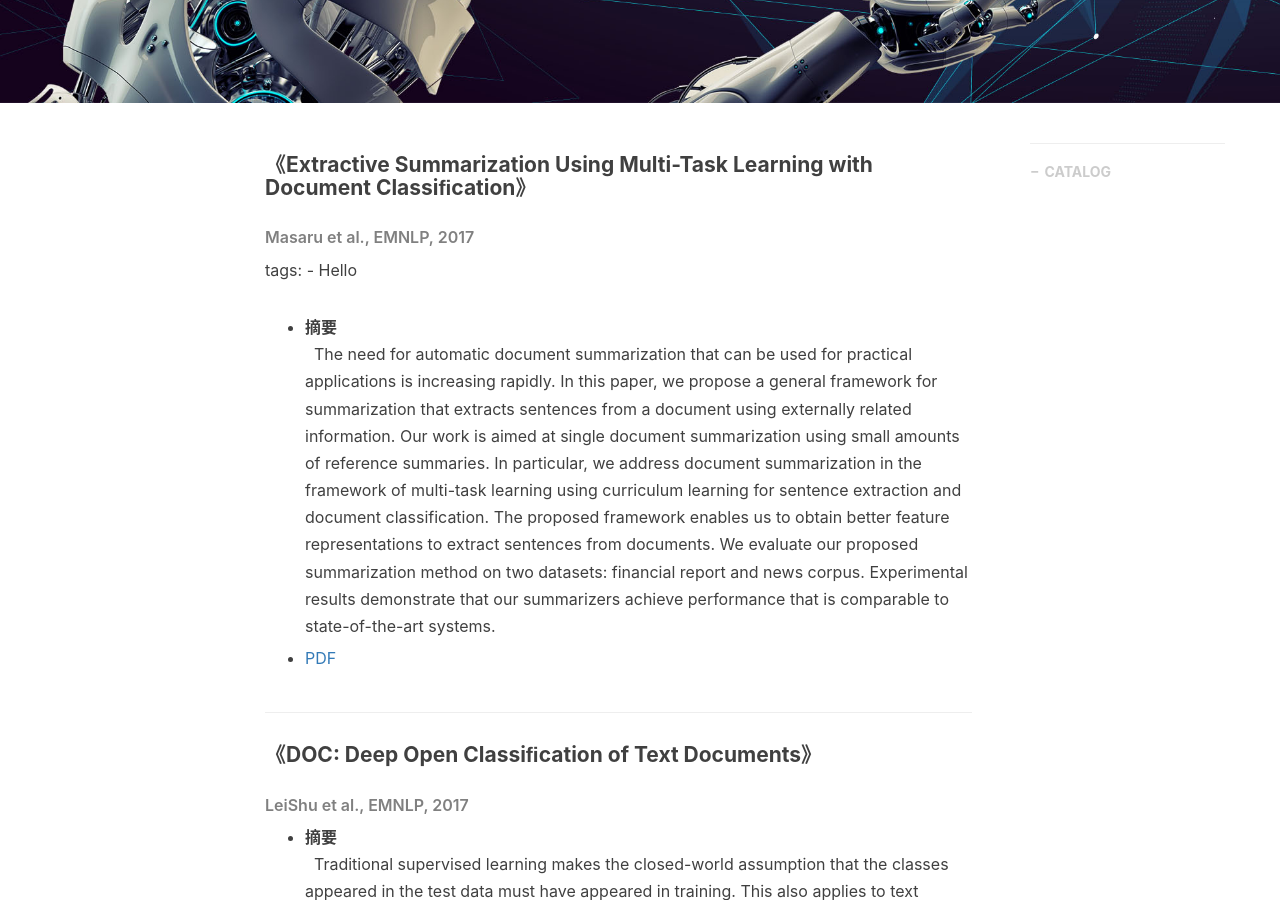
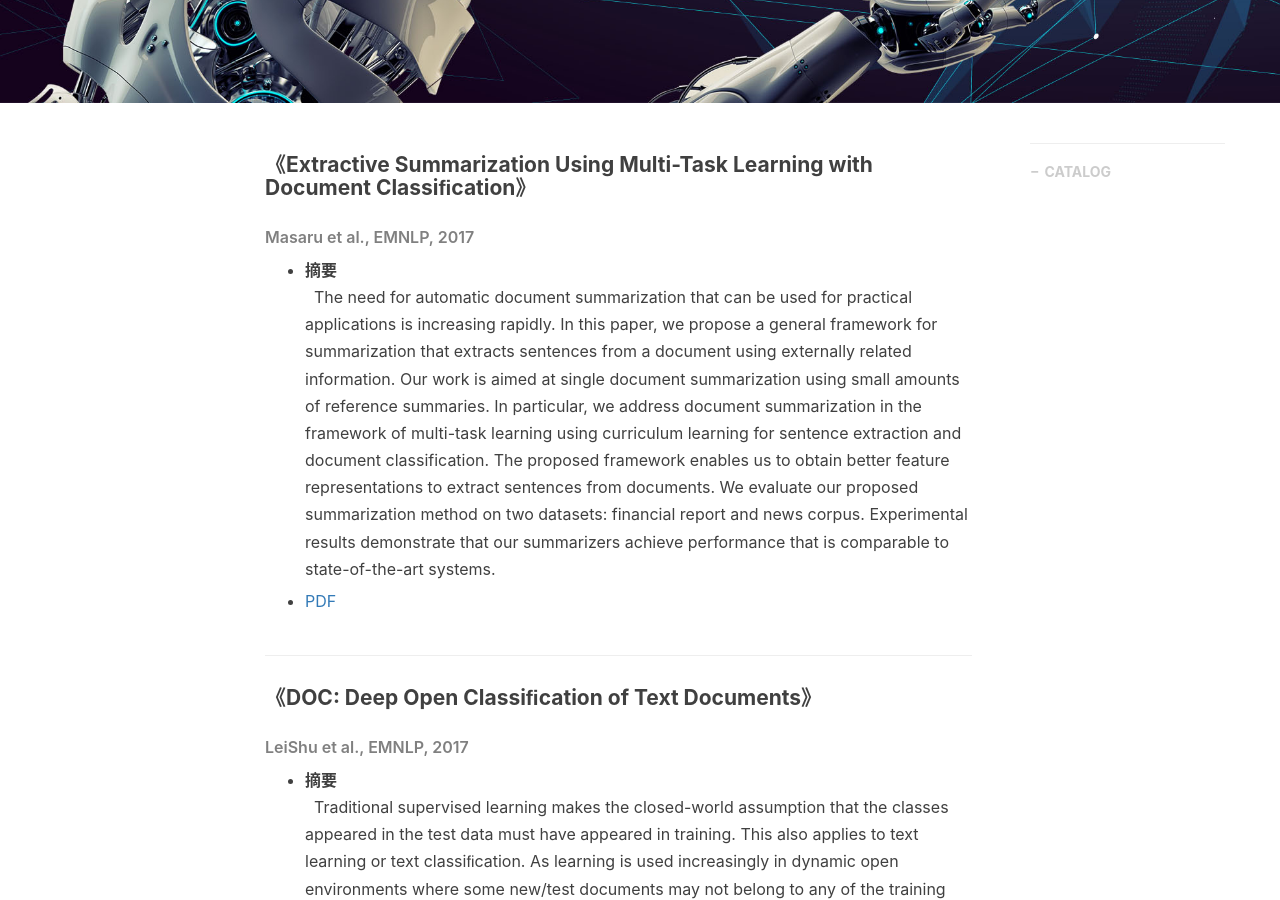
Before and after one commit to procjx/procjx.github.io.old, a Jekyll site: the page built from _posts/2017-11-27-Sentence&DocumentClassification.md, in a window 1280 px wide and 900 px high, scrolled down 480 px. Built offline with Jekyll 4.4.1, drawn with Linux system fonts in a browser that asks for light colours; nearby versions of some CDN libraries; comment, search, counter and statistics services are not loaded.

Commit message:
Update 2017-11-27-Sentence&DocumentClassification.md

```diff
--- a/_posts/2017-11-27-Sentence&DocumentClassification.md
+++ b/_posts/2017-11-27-Sentence&DocumentClassification.md
@@ -14,9 +14,6 @@ tags:
 
 #### 《Extractive Summarization Using Multi-Task Learning with Document Classiﬁcation》
 ###### Masaru et al., EMNLP, 2017
-
-tags:
-    - Hello
 
 - <b>摘要</b><br/>
 &nbsp; The need for automatic document summarization that can be used for practical applications is increasing rapidly. In this paper, we propose a general framework for summarization that extracts sentences from a document using externally related information. Our work is aimed at single document summarization using small amounts of reference summaries. In particular, we address document summarization in the framework of multi-task learning using curriculum learning for sentence extraction and document classification. The proposed framework enables us to obtain better feature representations to extract sentences from documents. We evaluate our proposed summarization method on two datasets: financial report and news corpus. Experimental results demonstrate that our summarizers achieve performance that is comparable to state-of-the-art systems.
```
